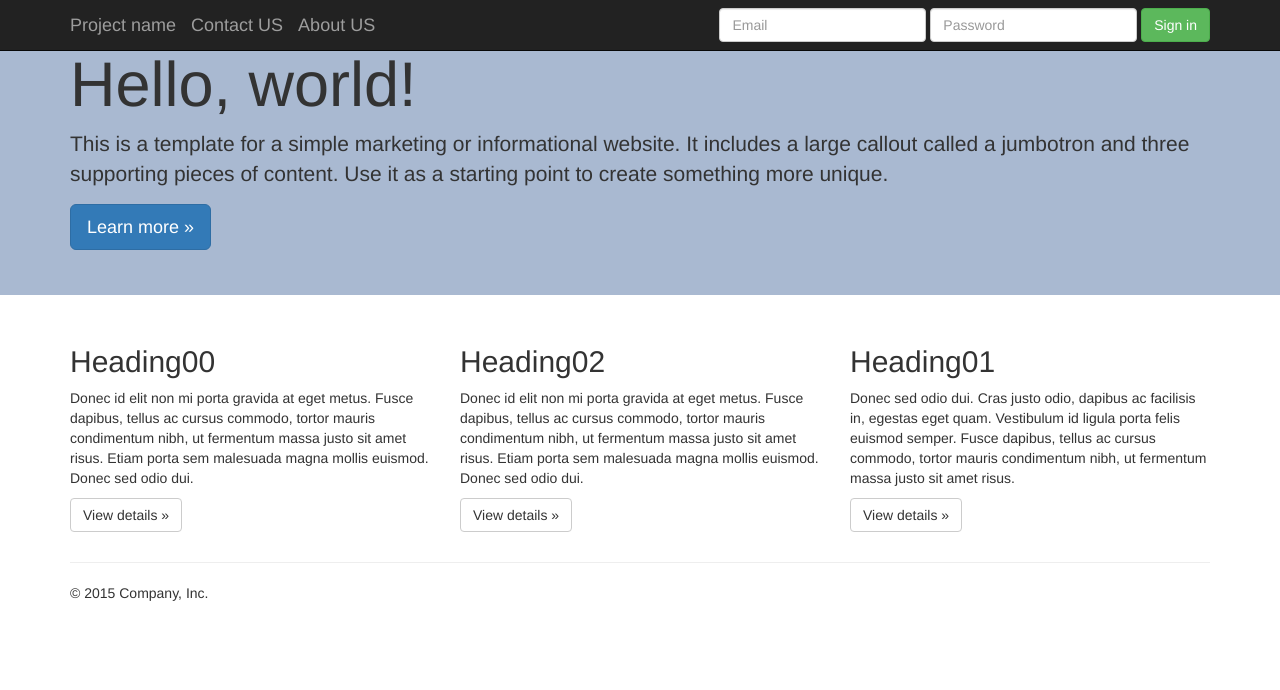
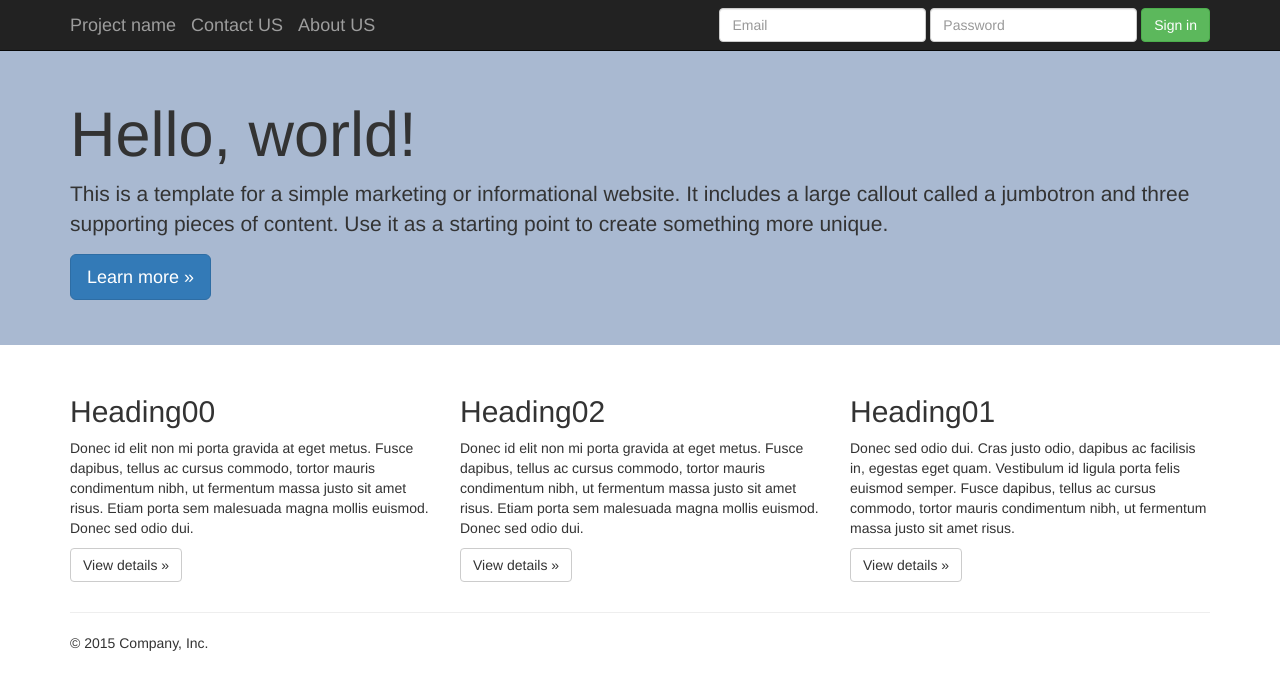
Before and after one commit to sznote/udjango, a Django app: page / in a window 1280 px wide. Shown: the top 690 px of the page. Run offline with Django 3.2, Linux system fonts and the light colour scheme; some libraries are stand-ins or nearby versions.

Commit message:
frist time

```diff
--- a/src/templates/home.html
+++ b/src/templates/home.html
@@ -3,7 +3,7 @@
 {% block style %}
 <style>
       body {
-        padding-top: 0px;
+        padding-top: 50px;
         padding-bottom: 0px;
      }
 
```
